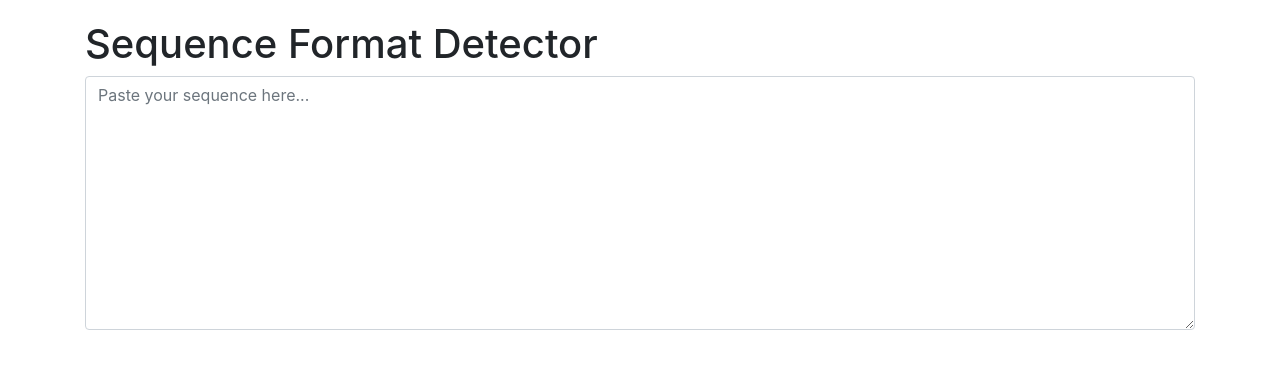
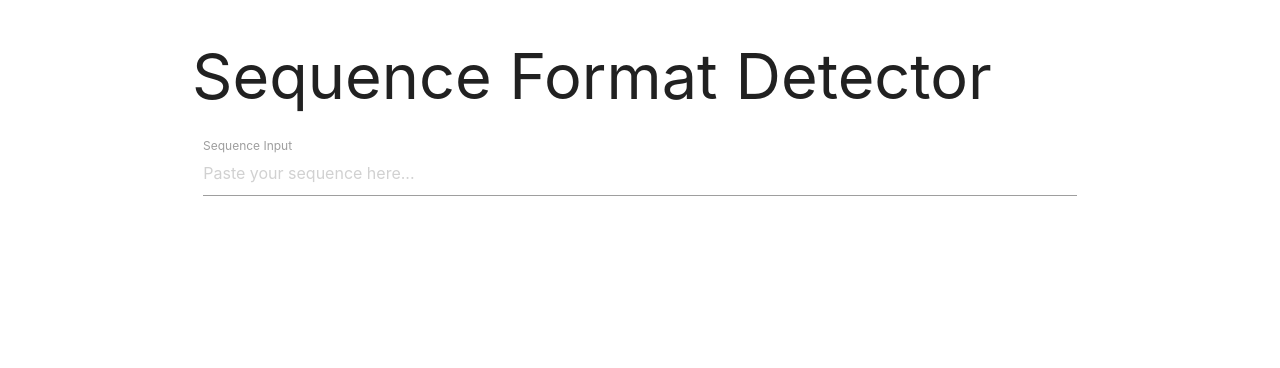
Before and after one commit to stuartmac/speaks-bioseqs, a website: page index.html in a window 1280 px wide. Drawn offline with nearby package versions, Linux system fonts and the light colour scheme.

Commit message:
Update Materialize CSS and add custom styles

```diff
--- a/index.html
+++ b/index.html
@@ -4,16 +4,33 @@
     <meta charset="UTF-8">
     <meta name="viewport" content="width=device-width, initial-scale=1.0">
     <title>Sequence Format Detector</title>
-    <link href="https://stackpath.bootstrapcdn.com/bootstrap/4.5.2/css/bootstrap.min.css" rel="stylesheet">
+    <link href="https://cdnjs.cloudflare.com/ajax/libs/materialize/1.0.0/css/materialize.min.css" rel="stylesheet">
     <link rel="stylesheet" href="style.css">
 </head>
 <body>
     <div class="container">
         <h1>Sequence Format Detector</h1>
-        <textarea id="sequenceInput" class="form-control" rows="10" placeholder="Paste your sequence here..."></textarea>
-        <p id="feedback"></p>
-        <!-- More UI elements as needed -->
+        <div class="row">
+            <form class="col s12">
+                <div class="row">
+                    <div class="input-field col s12">
+                        <textarea id="sequenceInput" class="materialize-textarea" placeholder="Paste your sequence here..."></textarea>
+                        <label for="sequenceInput">Sequence Input</label>
+                    </div>
+                </div>
+                <p id="feedback"></p>
+            </form>
+        </div>
     </div>
     <script src="script.js"></script>
+    <!-- Materialize JavaScript -->
+    <script src="https://cdnjs.cloudflare.com/ajax/libs/materialize/1.0.0/js/materialize.min.js"></script>
+    <script>
+        document.addEventListener('DOMContentLoaded', function() {
+          M.updateTextFields();
+        });
+      </script>
+
 </body>
+
 </html>
--- a/style.css
+++ b/style.css
@@ -1,3 +1,19 @@
 body {
     margin-top: 20px;
 }
+
+/* Add custom styles for Materialize components here */
+/* Example: Adjusting padding or margins to prevent overlapping */
+.input-field .prefix ~ .materialize-textarea {
+    margin-left: 3rem;
+}
+
+.input-field .materialize-textarea:focus {
+    margin-left: 0;
+    box-shadow: 0 1px 0 0 #26a69a;
+}
+
+/* Ensuring the label floats above on focus */
+.input-field label.active {
+    transform: translateY(-14px) scale(0.8);
+}
```
